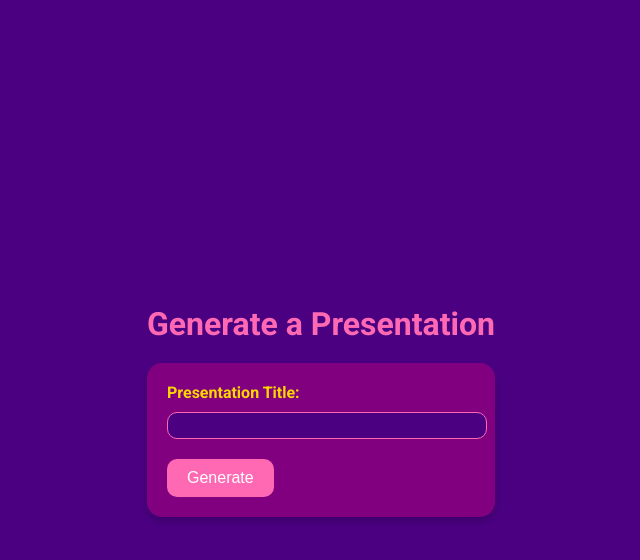
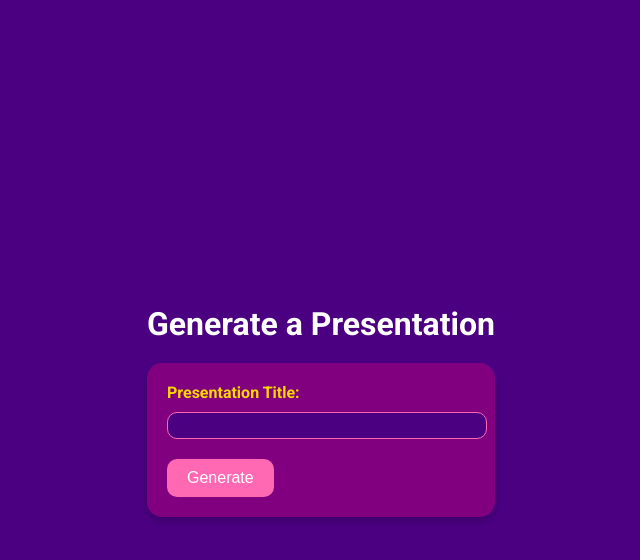
Before and after one commit to infrasvc-magang/test, a Flask app: page / in a window 1280 px wide. Shown: the top 560 px of the page, without its empty margins (319-959 px from the left). Run offline with Flask 3, Linux system fonts and the light colour scheme.

Commit message:
mengganti warna di index.html

```diff
--- a/backend/cobaWebPPTX-Jeahan/app.py
+++ b/backend/cobaWebPPTX-Jeahan/app.py
@@ -6,7 +6,7 @@ from pptx.util import Pt
 from flask import Flask, request, render_template, send_file, jsonify
 
 app = Flask(__name__)
-openai.api_key = "INITUH_API_KEY"
+openai.api_key = "API_KEY"
 
 @app.route('/')
 def index():
--- a/backend/cobaWebPPTX-Jeahan/templates/index.html
+++ b/backend/cobaWebPPTX-Jeahan/templates/index.html
@@ -18,7 +18,7 @@
             margin: 0;
         }
         h1 {
-            color: #ff69b4; /* Pink color for the header */
+            color: #ffffff; /* White color for the header */
             margin-bottom: 20px;
         }
         form {
```
Also changed, not shown: 1 other file.
